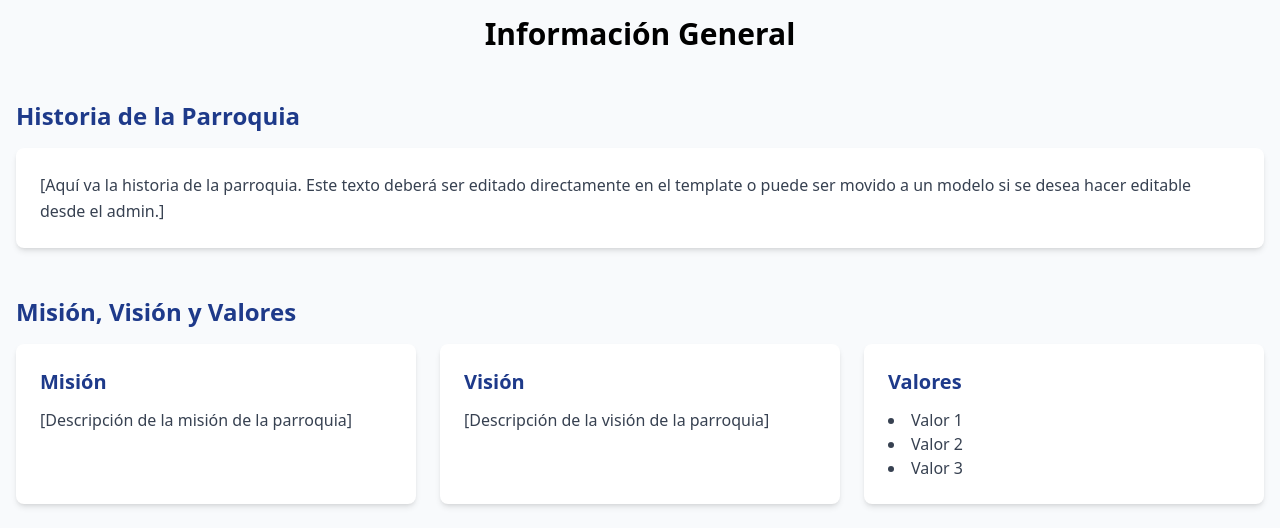
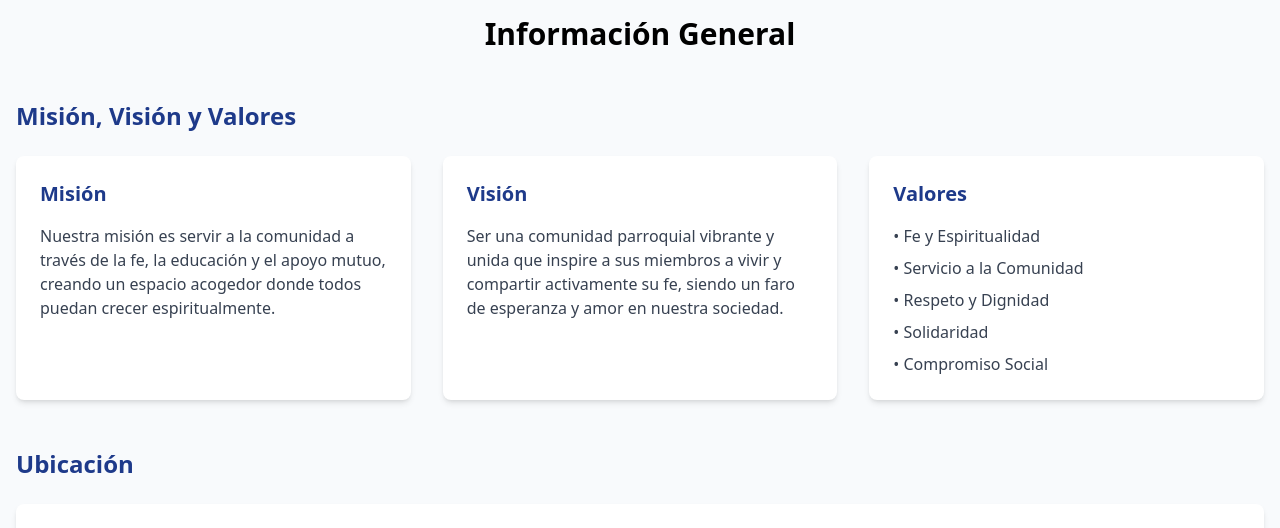
Before and after one commit to Gabriel-Sanchez/django_social_project, a Django app: page /events/informacion-general/ in a window 1280 px wide. Shown: the part 320-848 px from the top of the page. Run offline with Django 5.2, Linux system fonts and the light colour scheme; data comes from the database, SQL or seed files in the repository; some libraries are stand-ins or nearby versions; grey boxes are pictures that could not be loaded.

Commit message:
info general

```diff
--- a/django_social_project/eventsApp/templates/eventsApp/informacion_general.html
+++ b/django_social_project/eventsApp/templates/eventsApp/informacion_general.html
@@ -11,39 +11,32 @@ Información General
 </header>
 
 <main class="container mx-auto py-8 px-4">
-    <!-- Historia -->
-    <section class="mb-12">
-        <h2 class="text-2xl font-bold mb-4 text-[var(--theme-brown)]">Historia de la Parroquia</h2>
-        <div class="bg-white p-6 rounded-lg shadow-md">
-            <p class="text-gray-700 leading-relaxed">
-                [Aquí va la historia de la parroquia. Este texto deberá ser editado directamente en el template o
-                puede ser movido a un modelo si se desea hacer editable desde el admin.]
-            </p>
-        </div>
-    </section>
-
     <!-- Misión, Visión y Valores -->
     <section class="mb-12">
-        <h2 class="text-2xl font-bold mb-4 text-[var(--theme-brown)]">Misión, Visión y Valores</h2>
-        <div class="grid grid-cols-1 md:grid-cols-3 gap-6">
+        <h2 class="text-2xl font-bold mb-6 text-[var(--theme-brown)]">Misión, Visión y Valores</h2>
+        <div class="grid md:grid-cols-3 gap-8">
             <div class="bg-white p-6 rounded-lg shadow-md">
-                <h3 class="text-xl font-semibold mb-3 text-[var(--theme-brown)]">Misión</h3>
+                <h3 class="text-xl font-semibold mb-4 text-[var(--theme-brown)]">Misión</h3>
                 <p class="text-gray-700">
-                    [Descripción de la misión de la parroquia]
+                    Nuestra misión es servir a la comunidad a través de la fe, la educación y el apoyo mutuo,
+                    creando un espacio acogedor donde todos puedan crecer espiritualmente.
                 </p>
             </div>
             <div class="bg-white p-6 rounded-lg shadow-md">
-                <h3 class="text-xl font-semibold mb-3 text-[var(--theme-brown)]">Visión</h3>
+                <h3 class="text-xl font-semibold mb-4 text-[var(--theme-brown)]">Visión</h3>
                 <p class="text-gray-700">
-                    [Descripción de la visión de la parroquia]
+                    Ser una comunidad parroquial vibrante y unida que inspire a sus miembros a vivir y compartir
+                    activamente su fe, siendo un faro de esperanza y amor en nuestra sociedad.
                 </p>
             </div>
             <div class="bg-white p-6 rounded-lg shadow-md">
-                <h3 class="text-xl font-semibold mb-3 text-[var(--theme-brown)]">Valores</h3>
-                <ul class="list-disc list-inside text-gray-700">
-                    <li>Valor 1</li>
-                    <li>Valor 2</li>
-                    <li>Valor 3</li>
+                <h3 class="text-xl font-semibold mb-4 text-[var(--theme-brown)]">Valores</h3>
+                <ul class="text-gray-700 space-y-2">
+                    <li>• Fe y Espiritualidad</li>
+                    <li>• Servicio a la Comunidad</li>
+                    <li>• Respeto y Dignidad</li>
+                    <li>• Solidaridad</li>
+                    <li>• Compromiso Social</li>
                 </ul>
             </div>
         </div>
@@ -51,78 +44,103 @@ Información General
 
     <!-- Ubicación -->
     <section class="mb-12">
-        <h2 class="text-2xl font-bold mb-4 text-[var(--theme-brown)]">Ubicación</h2>
+        <h2 class="text-2xl font-bold mb-6 text-[var(--theme-brown)]">Ubicación</h2>
         <div class="bg-white p-6 rounded-lg shadow-md">
-            <div class="aspect-w-16 aspect-h-9 mb-4">
-                <iframe
-                    src="https://www.google.com/maps/embed?pb=!1m18!1m12!1m3!1d3901.965315416283!2d-77.036743!3d-12.046374!2m3!1f0!2f0!3f0!3m2!1i1024!2i768!4f13.1!3m3!1m2!1s0x0%3A0x0!2zMTLCsDAyJzQ3LjAiUyA3N8KwMDInMTIuMyJX!5e0!3m2!1ses!2spe!4v1234567890"
-                    width="100%"
-                    height="450"
-                    style="border:0;"
-                    allowfullscreen=""
-                    loading="lazy">
-                </iframe>
+            <div class="grid md:grid-cols-2 gap-8">
+                <div>
+                    <h3 class="text-xl font-semibold mb-4 text-[var(--theme-brown)]">Dirección</h3>
+                    <p class="text-gray-700 mb-4">
+                        Calle Principal #123<br>
+                        Colonia Centro<br>
+                        Ciudad de México, CDMX<br>
+                        CP 12345
+                    </p>
+                    <h3 class="text-xl font-semibold mb-4 text-[var(--theme-brown)]">Contacto</h3>
+                    <p class="text-gray-700">
+                        Teléfono: (55) 1234-5678<br>
+                        Email: contacto@parroquia.org
+                    </p>
+                </div>
+                <div class="w-full h-full min-h-[300px] rounded-lg overflow-hidden">
+                    <iframe
+                        src="https://www.google.com/maps/embed?pb=!1m18!1m12!1m3!1d3762.761543028345!2d-99.16969908526392!3d19.42702648688691!2m3!1f0!2f0!3f0!3m2!1i1024!2i768!4f13.1!3m3!1m2!1s0x85d1ff35f5bd1563%3A0x6c366f0e2de02ff7!2sEl%20Santuario%20Nacional%20del%20Sagrado%20Coraz%C3%B3n%20de%20Jes%C3%BAs!5e0!3m2!1ses-419!2smx!4v1635789145693!5m2!1ses-419!2smx"
+                        class="w-full h-full border-0"
+                        style="min-height: 300px;"
+                        allowfullscreen=""
+                        loading="lazy"
+                        referrerpolicy="no-referrer-when-downgrade">
+                    </iframe>
+                </div>
             </div>
-            <p class="text-gray-700">
-                [Dirección completa de la parroquia]
-            </p>
         </div>
     </section>
 
     <!-- Equipo Pastoral -->
     <section class="mb-12">
-        <h2 class="text-2xl font-bold mb-4 text-[var(--theme-brown)]">Equipo Pastoral</h2>
+        <h2 class="text-2xl font-bold mb-6 text-[var(--theme-brown)]">Equipo Pastoral</h2>
 
-        <!-- Sacerdotes -->
+        {% if sacerdotes %}
         <div class="mb-8">
             <h3 class="text-xl font-semibold mb-4 text-[var(--theme-brown)]">Sacerdotes</h3>
-            <div class="grid grid-cols-1 md:grid-cols-2 lg:grid-cols-3 gap-6">
+            <div class="grid md:grid-cols-2 lg:grid-cols-3 gap-6">
                 {% for miembro in sacerdotes %}
                 <div class="bg-white p-6 rounded-lg shadow-md">
-                    {% if miembro.imagen %}
-                    <img src="{{ miembro.imagen.url }}" alt="{{ miembro.nombre }}" class="w-full h-48 object-cover rounded-lg mb-4">
-                    {% endif %}
                     <h4 class="text-lg font-semibold mb-2">{{ miembro.nombre }}</h4>
-                    <p class="text-gray-600 mb-2">{{ miembro.get_rol_display }}</p>
-                    <p class="text-gray-700">{{ miembro.descripcion }}</p>
+                    <p class="text-gray-600">{{ miembro.descripcion }}</p>
                 </div>
                 {% endfor %}
             </div>
         </div>
+        {% endif %}
 
-        <!-- Diáconos -->
+        {% if diaconos %}
         <div class="mb-8">
             <h3 class="text-xl font-semibold mb-4 text-[var(--theme-brown)]">Diáconos</h3>
-            <div class="grid grid-cols-1 md:grid-cols-2 lg:grid-cols-3 gap-6">
+            <div class="grid md:grid-cols-2 lg:grid-cols-3 gap-6">
                 {% for miembro in diaconos %}
                 <div class="bg-white p-6 rounded-lg shadow-md">
-                    {% if miembro.imagen %}
-                    <img src="{{ miembro.imagen.url }}" alt="{{ miembro.nombre }}" class="w-full h-48 object-cover rounded-lg mb-4">
-                    {% endif %}
                     <h4 class="text-lg font-semibold mb-2">{{ miembro.nombre }}</h4>
-                    <p class="text-gray-600 mb-2">{{ miembro.get_rol_display }}</p>
-                    <p class="text-gray-700">{{ miembro.descripcion }}</p>
+                    <p class="text-gray-600">{{ miembro.descripcion }}</p>
                 </div>
                 {% endfor %}
             </div>
         </div>
+        {% endif %}
 
-        <!-- Personal Administrativo -->
-        <div class="mb-8">
+        {% if administrativos %}
+        <div>
             <h3 class="text-xl font-semibold mb-4 text-[var(--theme-brown)]">Personal Administrativo</h3>
-            <div class="grid grid-cols-1 md:grid-cols-2 lg:grid-cols-3 gap-6">
+            <div class="grid md:grid-cols-2 lg:grid-cols-3 gap-6">
                 {% for miembro in administrativos %}
                 <div class="bg-white p-6 rounded-lg shadow-md">
-                    {% if miembro.imagen %}
-                    <img src="{{ miembro.imagen.url }}" alt="{{ miembro.nombre }}" class="w-full h-48 object-cover rounded-lg mb-4">
-                    {% endif %}
                     <h4 class="text-lg font-semibold mb-2">{{ miembro.nombre }}</h4>
-                    <p class="text-gray-600 mb-2">{{ miembro.get_rol_display }}</p>
-                    <p class="text-gray-700">{{ miembro.descripcion }}</p>
+                    <p class="text-gray-600">{{ miembro.descripcion }}</p>
                 </div>
                 {% endfor %}
             </div>
         </div>
+        {% endif %}
+    </section>
+
+    <!-- Historia de la Parroquia -->
+    <section>
+        <h2 class="text-2xl font-bold mb-6 text-[var(--theme-brown)]">Historia de la Parroquia</h2>
+        <div class="bg-white p-6 rounded-lg shadow-md">
+            <p class="text-gray-700 mb-4">
+                La Parroquia Santuario Nacional del Corazón de María tiene una rica historia que se remonta a más de 100 años.
+                Fundada en 1920, ha sido un pilar fundamental en la comunidad, sirviendo como centro espiritual y cultural.
+            </p>
+            <p class="text-gray-700 mb-4">
+                A lo largo de los años, nuestra parroquia ha sido testigo de innumerables celebraciones, acontecimientos
+                históricos y transformaciones en la comunidad. El edificio actual, construido en 1945, es un ejemplo
+                notable de arquitectura neogótica, con sus característicos vitrales y altar mayor.
+            </p>
+            <p class="text-gray-700">
+                Hoy en día, continuamos esta rica tradición de fe y servicio, adaptándonos a las necesidades cambiantes
+                de nuestra comunidad mientras mantenemos vivos nuestros valores fundamentales y nuestra dedicación al
+                servicio de Dios y el prójimo.
+            </p>
+        </div>
     </section>
 </main>
 {% endblock content %}
```
